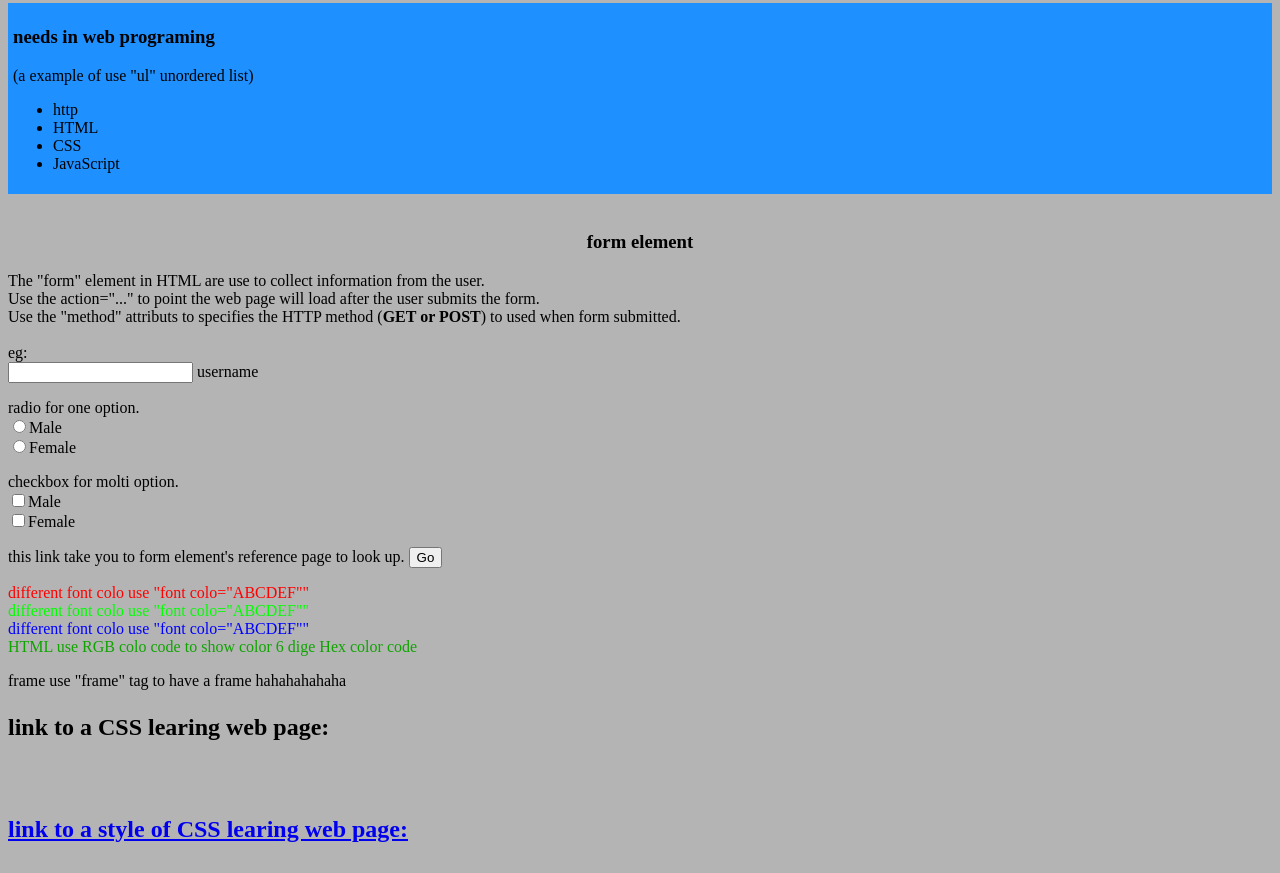
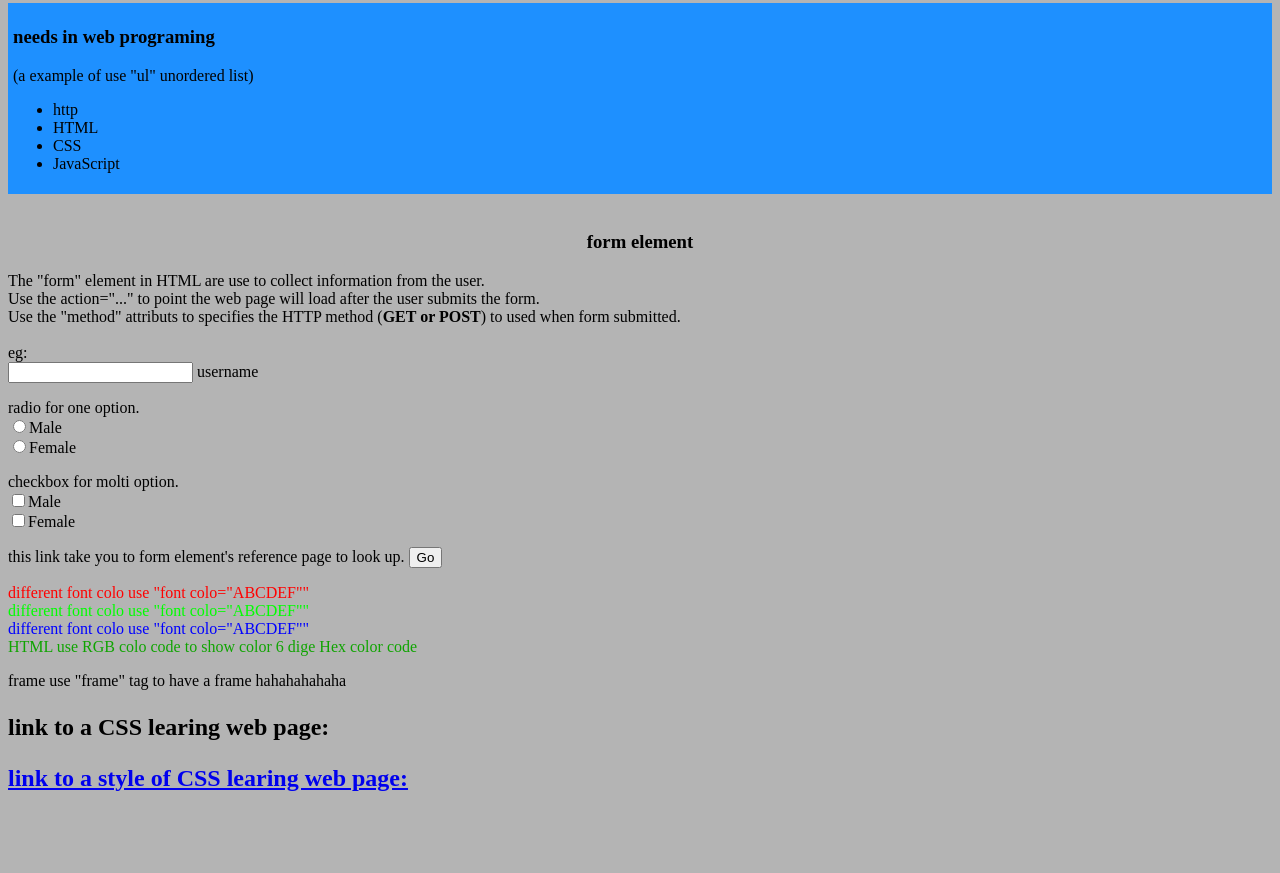
Before and after one commit to junboHe/junbo-s_HTML_learing, a plain HTML site: page page.html in a window 1280 px wide. Shown: the part 636-1509 px from the top of the page. After the commit the page ends 1458 px from the top, so only its background shows below. Drawn offline with Linux system fonts and the light colour scheme.

Commit message:
Update page.html

```diff
--- a/page.html
+++ b/page.html
@@ -81,7 +81,8 @@
 
 		<h2>
 		<p> link to a CSS learing web page: <br/><a href="https://junbohe.github.io/junbo-s_HTML_learing/CSS.html" target="_blank"> </p>
-		<br/><p> link to a style of CSS learing web page: <br/><a href="https://junbohe.github.io/junbo-s_HTML_learing/style.html" target="_blank"> </p>
+
+		<p> link to a style of CSS learing web page: <br/><a href="https://junbohe.github.io/junbo-s_HTML_learing/style.html" target="_blank"> </p>
 		<h2>
 
 	</body>
```
